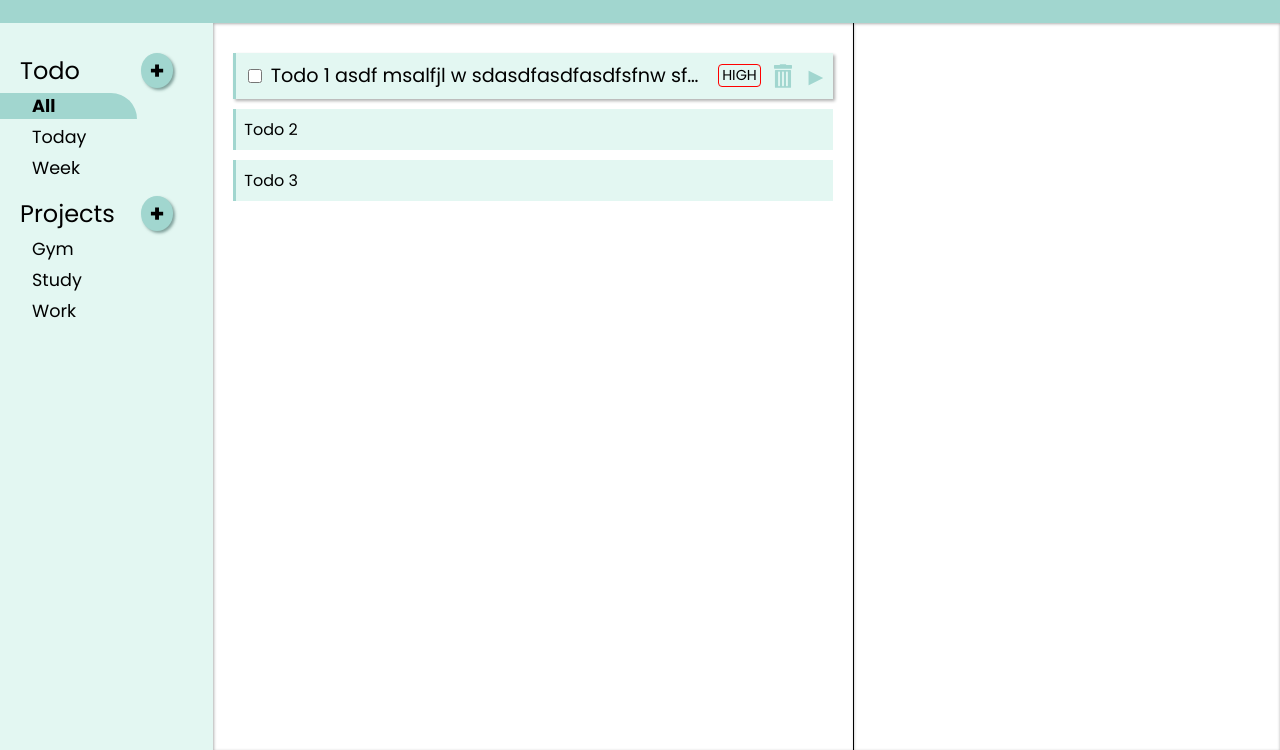
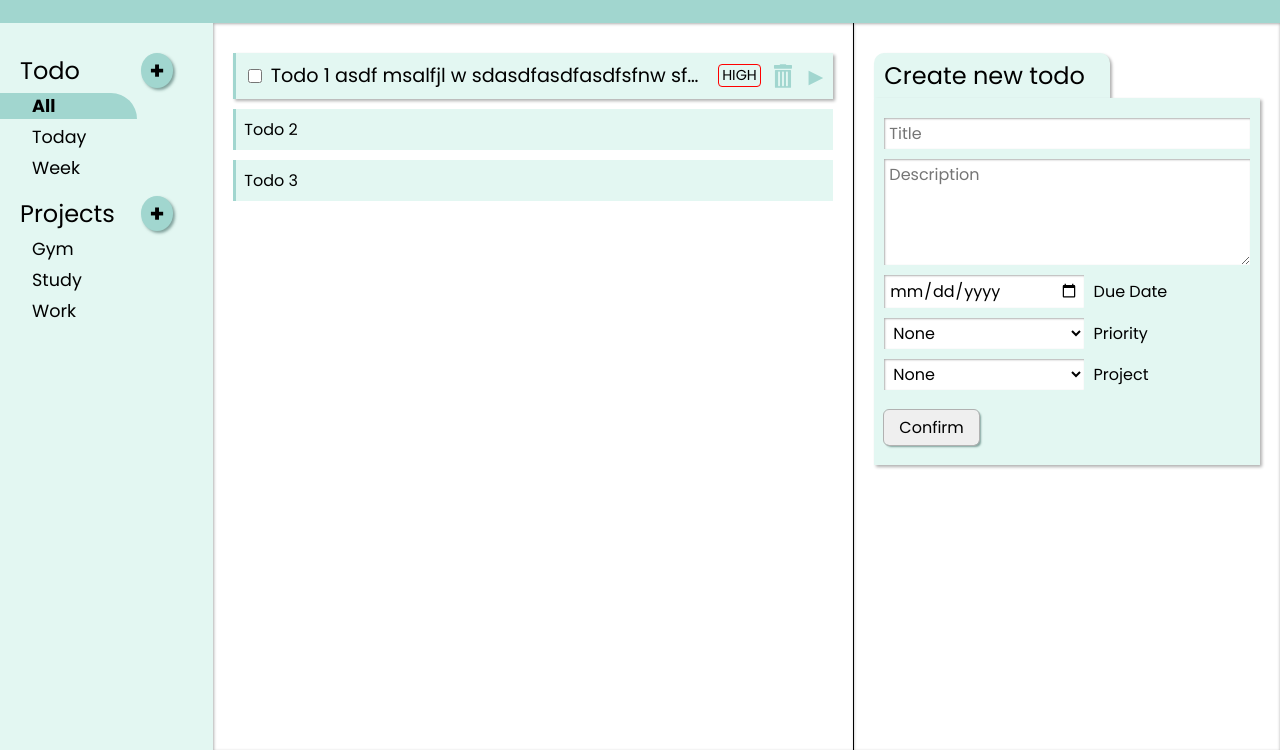
Before and after one commit to Curtendo/todo, a website built with webpack: page src/index.html in a window 1280 px wide. Shown: the part 50-800 px from the top of the page. Built offline with nearby package versions, Linux system fonts and the light colour scheme.

Commit message:
Implement detail form for HTML and CSS

```diff
--- a/src/index.html
+++ b/src/index.html
@@ -27,7 +27,8 @@
             </ul>
         </nav>
         <div class="main-container">
-            <div class="todo-item todo-item-selected">
+            <ul class="todo-item-list">
+                <li class="todo-item todo-item-selected">
                     <input type="checkbox" name="finished" id="finished">
                     <span class="item-title">Todo 1 asdf msalfjl w sdasdfasdfasdfsfnw sfk salkasdfkjhasdfklasffj wle skfj w jsldkf</span>
                     <span class="priority priority-high">HIGH</span>
@@ -39,13 +40,40 @@
                             </g>
                         </svg>
                     </button>
-            </div>
-            <div class="todo-item">Todo 2</div>
-            <div class="todo-item">Todo 3</div>
+                </li>
+                <li class="todo-item">Todo 2</li>
+                <li class="todo-item">Todo 3</li>
+            </ul>
         </div>
         <div class="detail-container">
-            <div class="details">
-                <form action="" class="detail-form"></form>
+            <div class="detail-form-to-hide">
+                <h2 class="detail-title">Create new todo</h2>
+                <div class="detail-form-container">
+                    <form action="" class="detail-form">
+                        <input type="text" name="form-title" id="form-title" placeholder="Title" required>
+                        <textarea name="form-description" id="form-description" rows="4" placeholder="Description"></textarea>
+                        <div class="select-div">
+                            <input type="date" name="input-date" id="input-date" required>
+                            <label for="input-date">Due Date</label>
+                        </div>
+                        <div class="select-div">
+                            <select name="form-priority" id="form-priority">
+                                <option value="none">None</option>
+                                <option value="low">Low</option>
+                                <option value="medium">Medium</option>
+                                <option value="high">High</option>
+                            </select>
+                            <label for="form-priority">Priority</label>
+                        </div>
+                        <div class="select-div">
+                            <select name="form-project" id="form-project">
+                                <option value="none">None</option>
+                            </select>
+                            <label for="form-project">Project</label>
+                        </div>
+                        <button type="submit" id="confirm-button">Confirm</button>
+                    </form>
+                </div>
             </div>
         </div>
     </div>
--- a/src/style.css
+++ b/src/style.css
@@ -5,7 +5,9 @@
     --header-color-focus:rgb(106, 150, 144);
     --header-color-shadow:rgba(88, 126, 121, 0.705);
     --sidebar-color:rgb(227, 247, 242);
+    --nav-color-hover: rgb(192, 230, 223);
     --main-shadow:rgb(177, 177, 177);
+
 }
 
 * {
@@ -65,15 +67,24 @@ body {
     font-size: 1.1rem;
     margin-left: 12px;
     margin-top: 5px;
+    cursor: pointer;
+}
+
+.nav-item:hover,
+.nav-item-selected {
+    padding-left: 32px;
+    margin-right: 36px;
+    margin-left: -20px;
+    border-top-right-radius: 30px;
+}
+
+.nav-item:hover {
+    background-color: var(--nav-color-hover);
 }
 
 .nav-item-selected {
     background-color: var(--header-color);
-    padding-left: 32px;
-    margin-right: 36px;
-    margin-left: -20px;
     font-weight: 600;
-    border-top-right-radius: 30px;
 }
 
 .navbar-plus {
@@ -100,6 +111,11 @@ body {
     padding: 20px 0;
     overflow: hidden;
     box-shadow: inset 1px 1px 3px var(--main-shadow);
+}
+
+.todo-item-list {
+    margin: 0;
+    padding: 0;
 }
 
 .todo-item {
@@ -206,4 +222,78 @@ body {
     grid-row: 2 / 3;
     border-left: 1px solid black;
     box-shadow: inset 0px 1px 3px var(--main-shadow);
+    padding: 0 20px;
+
 }
+
+.detail-container h2 {
+    background-color: var(--sidebar-color);
+    font-weight: 300;
+    margin: 30px 0 0 0;
+    padding: 5px 25px 5px 10px;
+    padding-bottom: 5px;
+    width: fit-content;
+    border-top-left-radius: 10px;
+    border-top-right-radius: 10px;
+    box-shadow: 2px 2px 3px var(--main-shadow);
+}
+
+.detail-form-container {
+    background-color: var(--sidebar-color);
+    padding-top: 20px;
+    padding-bottom: 20px;
+    box-shadow: 2px 2px 3px var(--main-shadow);
+}
+
+.detail-form {
+    display: flex;
+    flex-direction: column;
+    margin: 0 10px;
+    gap: 10px;
+}
+
+.detail-form input,
+.detail-form textarea,
+.detail-form select {
+    font-family: 'Poppins', sans-serif;
+    font-size: 1rem;
+    border: none;
+    padding: 3px 5px;
+    box-shadow: inset 1px 1px 2px var(--main-shadow);
+    background-color: white;
+}
+
+.detail-form textarea {
+    resize: vertical;
+}
+
+.detail-form input[type=date] {
+    width: 200px;
+}
+
+.detail-form select {
+    min-width: 200px;
+    max-width: max-content;
+}
+
+.select-div label {
+    margin-left: 5px;
+}
+
+.detail-form button {
+    font-family: 'Poppins', sans-serif;
+    font-size: 1rem;
+    background-color: var();
+    width: fit-content;
+    padding: 5px 15px;
+    margin-top: 10px;
+    border-radius: 5px;
+    border: none;
+    outline: var(--main-shadow) solid 1px;
+    box-shadow: 2px 2px 2px var(--header-color-shadow);
+    cursor: pointer;
+}
+
+.detail-form button:active {
+    box-shadow: inset 1px 1px 2px var(--header-color-shadow);
+}
```
Lines whose indentation alone changed are shown as unchanged.
